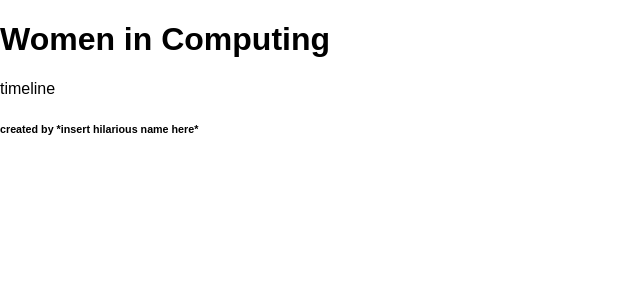
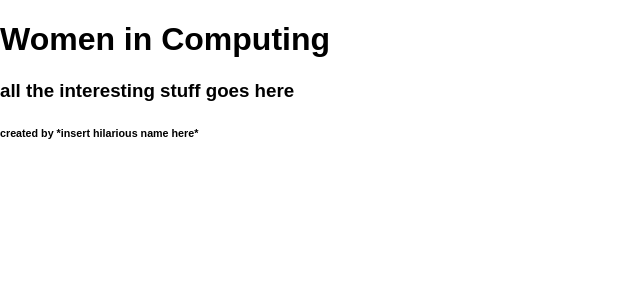
Before and after one commit to angelinalblyth/Women-in-Computing, a React (Create React App) app in the folder education/: page / in a window 1280 px wide. Shown: the top 300 px of the page, without its empty margins (0-640 px from the left). Built offline with nearby package versions, Linux system fonts and the light colour scheme.

Commit message:
basic container rendering

```diff
--- /dev/null
+++ b/education/src/containers/InfoContainer.js
@@ -0,0 +1,15 @@
+import React from 'react';
+
+class InfoContainer extends React.Component {
+  constructor(props){
+    super(props);
+    this.state = []
+  }
+  render(){
+    return(
+      <h3>all the interesting stuff goes here</h3>
+    )
+  }
+}
+
+export default InfoContainer;
--- a/education/src/containers/MainContainer.js
+++ b/education/src/containers/MainContainer.js
@@ -2,6 +2,7 @@ import React from 'react';
 import TimeLine from './TimeLine.js';
 import Header from '../components/Header.js';
 import Footer from '../components/Footer.js';
+import InfoContainer from './InfoContainer.js';
 
 class MainContainer extends React.Component {
   constructor(props){
--- a/education/src/containers/TimeLine.js
+++ b/education/src/containers/TimeLine.js
@@ -1,4 +1,5 @@
 import React from 'react';
+import InfoContainer from './InfoContainer'
 
 class TimeLine extends React.Component {
   constructor(props){
@@ -7,7 +8,7 @@ class TimeLine extends React.Component {
   }
   render(){
     return(
-      <p>timeline</p>
+      <InfoContainer/>
     )
   }
 }
```
